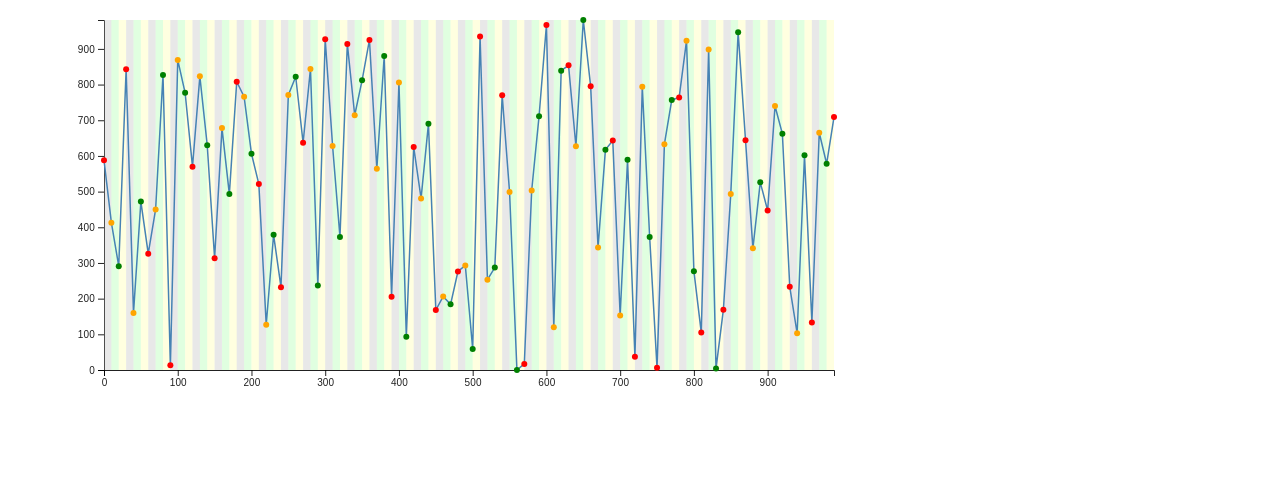
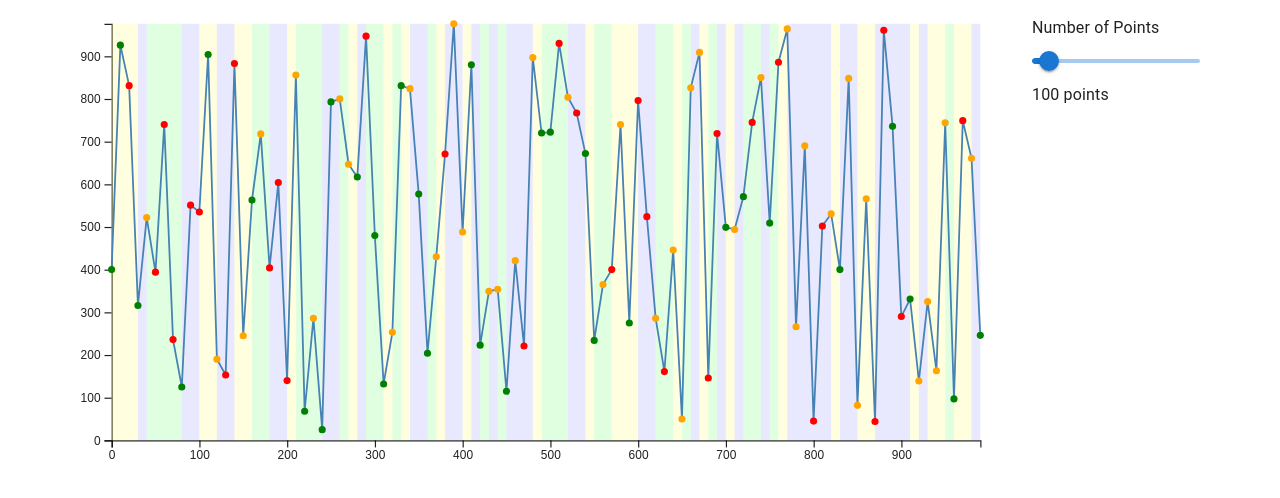
Before and after one commit to STEPiK0911/planner, a React (Create React App) app: page / in a window 1280 px wide. Shown: the top 498 px of the page. Built offline with nearby package versions, Linux system fonts and the light colour scheme.

Commit message:
Added point counter and improved chart

```diff
--- a/src/App.js
+++ b/src/App.js
@@ -1,12 +1,39 @@
-import React from 'react';
+import React, { useState } from 'react';
 import D3Chart from './components/D3Chart';
-import { Container, CssBaseline } from '@mui/material';
+import { Container, CssBaseline, Box, Typography, Slider } from '@mui/material';
 
-const App = () => (
-  <Container>
-    <CssBaseline />
-    <D3Chart />
-  </Container>
-);
+const App = () => {
+  const [numPoints, setNumPoints] = useState(100);
+
+  const handleSliderChange = (event, newValue) => {
+    setNumPoints(newValue);
+  };
+
+  return (
+    <Container>
+      <CssBaseline />
+      <Box display="flex" flexDirection="row">
+        <Box flexGrow={1}>
+          <D3Chart numPoints={numPoints} />
+        </Box>
+        <Box width={200} padding={2}>
+          <Typography id="num-points-slider" gutterBottom>
+            Number of Points
+          </Typography>
+          <Slider
+            value={numPoints}
+            onChange={handleSliderChange}
+            aria-labelledby="num-points-slider"
+            valueLabelDisplay="auto"
+            step={1}
+            min={1}
+            max={1000}
+          />
+          <Typography>{numPoints} points</Typography>
+        </Box>
+      </Box>
+    </Container>
+  );
+};
 
 export default App;
--- a/src/components/D3Chart.js
+++ b/src/components/D3Chart.js
@@ -14,9 +14,9 @@ const getColorBySpeed = (speed) => {
 
 const getColorBySurface = (surface) => {
   switch (surface) {
-    case 'SAND': return '#FFFF99';
-    case 'ASPHALT': return '#B3B3B3';
-    case 'GROUND': return '#99FF99';
+    case 'GRASS': return '#99FF99'; // Зелёный
+    case 'SAND': return '#FFFF99'; // Жёлтый
+    case 'GRAVEL': return '#B3B3FF'; // Фиолетовый
     default: return '#FFFFFF';
   }
 };
@@ -30,32 +30,42 @@ const useStyles = createUseStyles({
     display: 'none',
     pointerEvents: 'none',
   },
+  chartContainer: {
+    width: '100%',
+    height: '100%',
+    display: 'flex',
+    justifyContent: 'center',
+    alignItems: 'center',
+  },
 });
 
-const D3Chart = () => {
+const D3Chart = ({ numPoints }) => {
   const classes = useStyles();
   const chartRef = useRef();
   const tooltipRef = useRef();
 
   useEffect(() => {
     const getData = async () => {
-      const data = await fetchRouteData();
+      const data = await fetchRouteData(numPoints);
       drawChart(data);
     };
 
     const drawChart = (data) => {
       const margin = { top: 20, right: 30, bottom: 30, left: 40 };
-      const width = 800 - margin.left - margin.right;
-      const height = 400 - margin.top - margin.bottom;
 
       // Очистка предыдущего графика
       d3.select(chartRef.current).selectAll('*').remove();
 
       const svg = d3.select(chartRef.current)
-        .attr('width', width + margin.left + margin.right)
-        .attr('height', height + margin.top + margin.bottom)
+        .attr('width', '100%')
+        .attr('height', '100%')
+        .attr('viewBox', `0 0 800 400`)
+        .attr('preserveAspectRatio', 'xMidYMid meet')
         .append('g')
         .attr('transform', `translate(${margin.left},${margin.top})`);
+
+      const width = 800 - margin.left - margin.right;
+      const height = 400 - margin.top - margin.bottom;
 
       const x = d3.scaleLinear()
         .domain([0, d3.max(data, d => d.distance)])
@@ -123,13 +133,13 @@ const D3Chart = () => {
     };
 
     getData();
-  }, []);
+  }, [numPoints]);
 
   return (
-    <>
+    <div className={classes.chartContainer}>
       <svg ref={chartRef}></svg>
       <div ref={tooltipRef} className={classes.tooltip}></div>
-    </>
+    </div>
   );
 };
 
--- a/src/services/api.js
+++ b/src/services/api.js
@@ -13,13 +13,16 @@ export const fetchRouteDataFromServer = async () => {
 };
 
 export const fetchRouteData = async (numPoints = 100) => {
+  const surfaces = ['GRASS', 'SAND', 'GRAVEL']; // Зелёный, жёлтый, фиолетовый
   const data = Array.from({ length: numPoints }, (_, index) => ({
     id: index + 1,
     name: `Point ${index + 1}`,
     height: Math.floor(Math.random() * 1000),
     distance: index * 10,
-    surface: ['SAND', 'ASPHALT', 'GROUND'][index % 3],
-    maxSpeed: ['FAST', 'NORMAL', 'SLOW'][index % 3],
+    surface: surfaces[Math.floor(Math.random() * surfaces.length)], // случайный выбор поверхности
+    maxSpeed: ['FAST', 'NORMAL', 'SLOW'][Math.floor(Math.random() * 3)], // случайный выбор скорости
   }));
   return data;
 };
+
+export default fetchRouteData;
```
